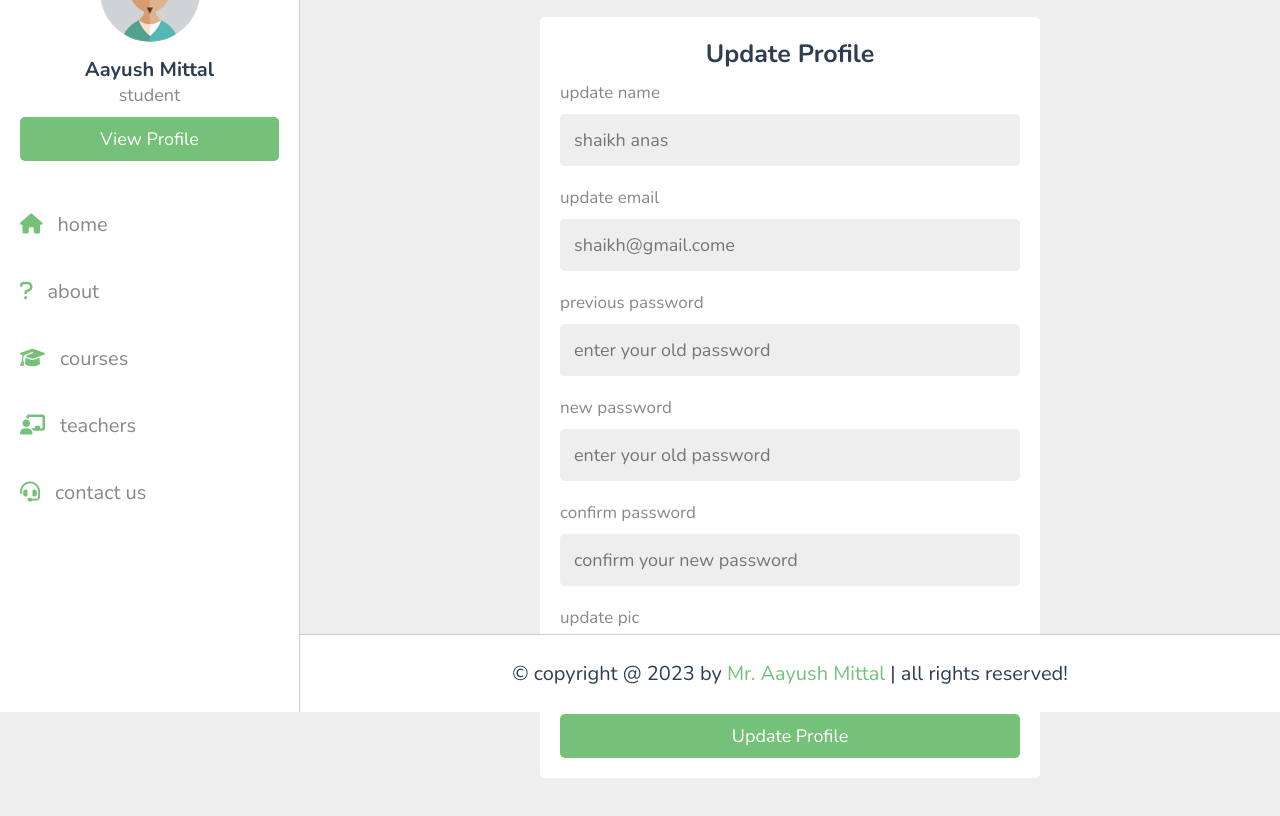
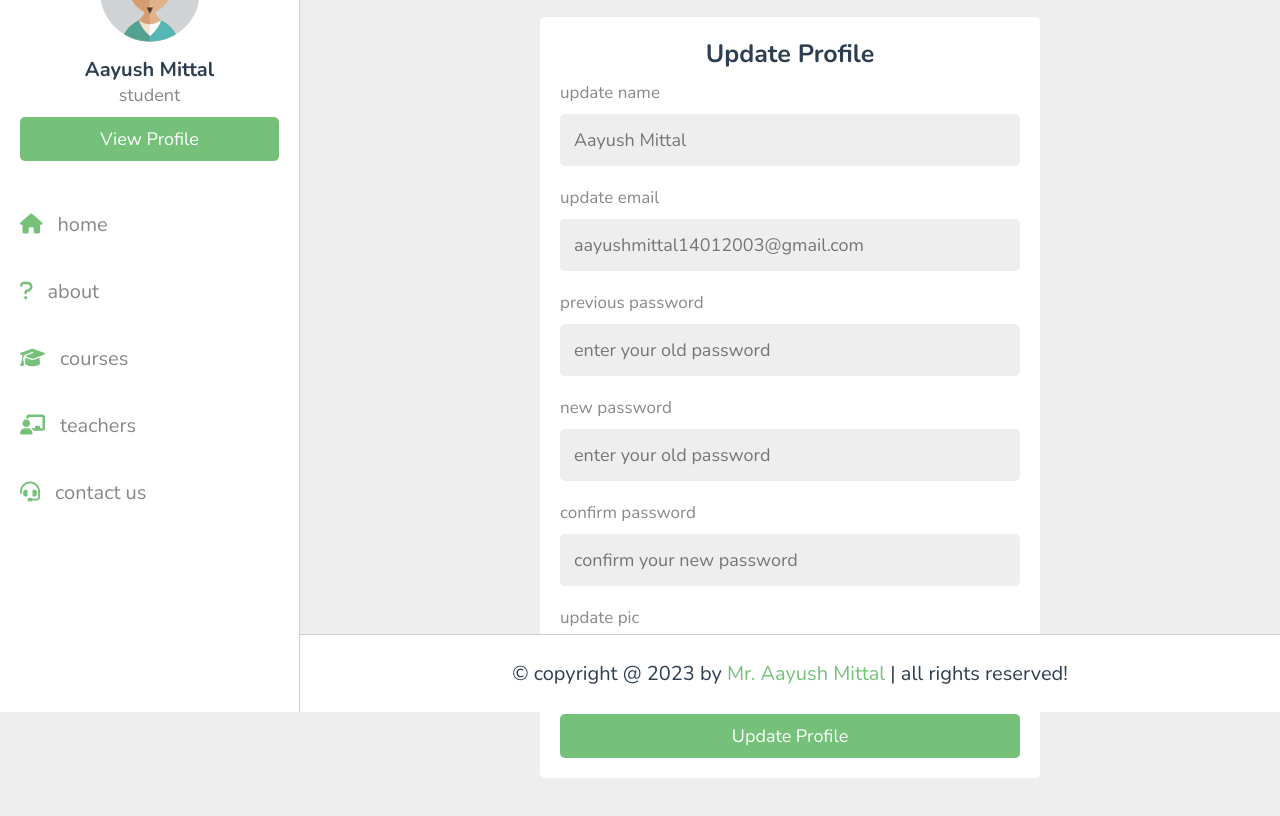
Before and after one commit to AayushMittal14/Study-Website, a plain HTML site: page update.html in a window 1280 px wide. Shown: the part 88-904 px from the top of the page. Drawn offline with nearby package versions, Linux system fonts and the light colour scheme.

Commit message:
second commit

```diff
--- a/update.html
+++ b/update.html
@@ -76,9 +76,9 @@
    <form action="" method="post" enctype="multipart/form-data">
       <h3>update profile</h3>
       <p>update name</p>
-      <input type="text" name="name" placeholder="shaikh anas" maxlength="50" class="box">
+      <input type="text" name="name" placeholder="Aayush Mittal" maxlength="50" class="box">
       <p>update email</p>
-      <input type="email" name="email" placeholder="shaikh@gmail.come" maxlength="50" class="box">
+      <input type="email" name="email" placeholder="aayushmittal14012003@gmail.com" maxlength="50" class="box">
       <p>previous password</p>
       <input type="password" name="old_pass" placeholder="enter your old password" maxlength="20" class="box">
       <p>new password</p>
```
Also changed, not shown: 1 other file.
